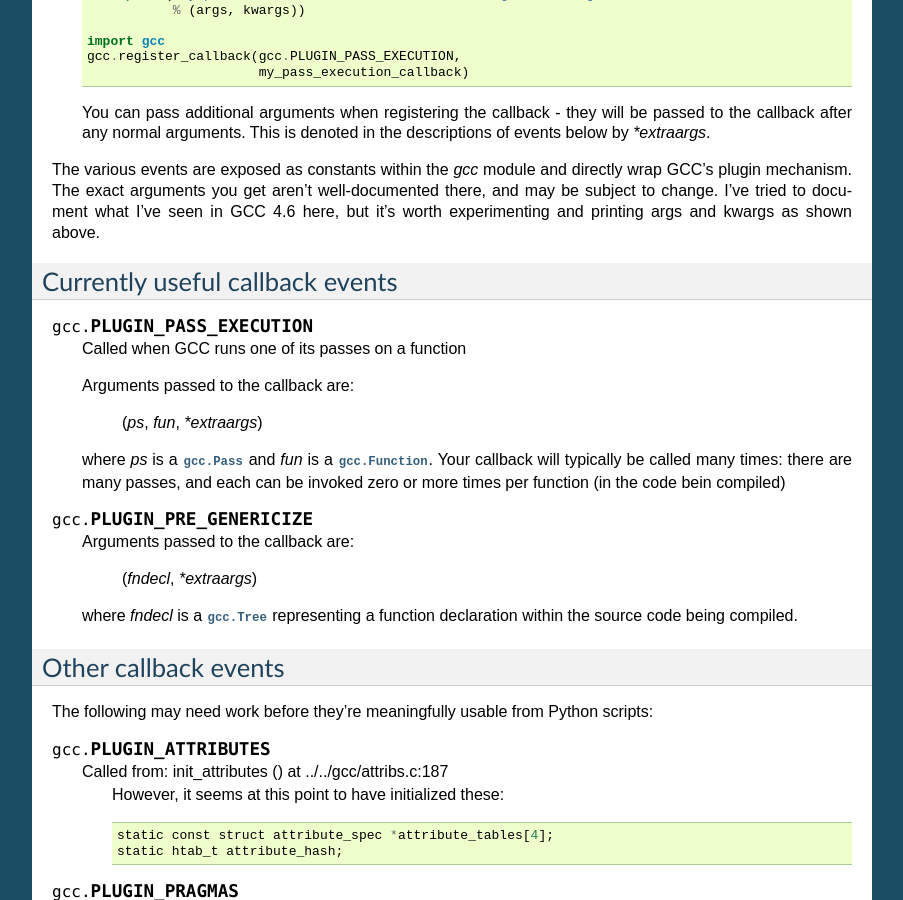
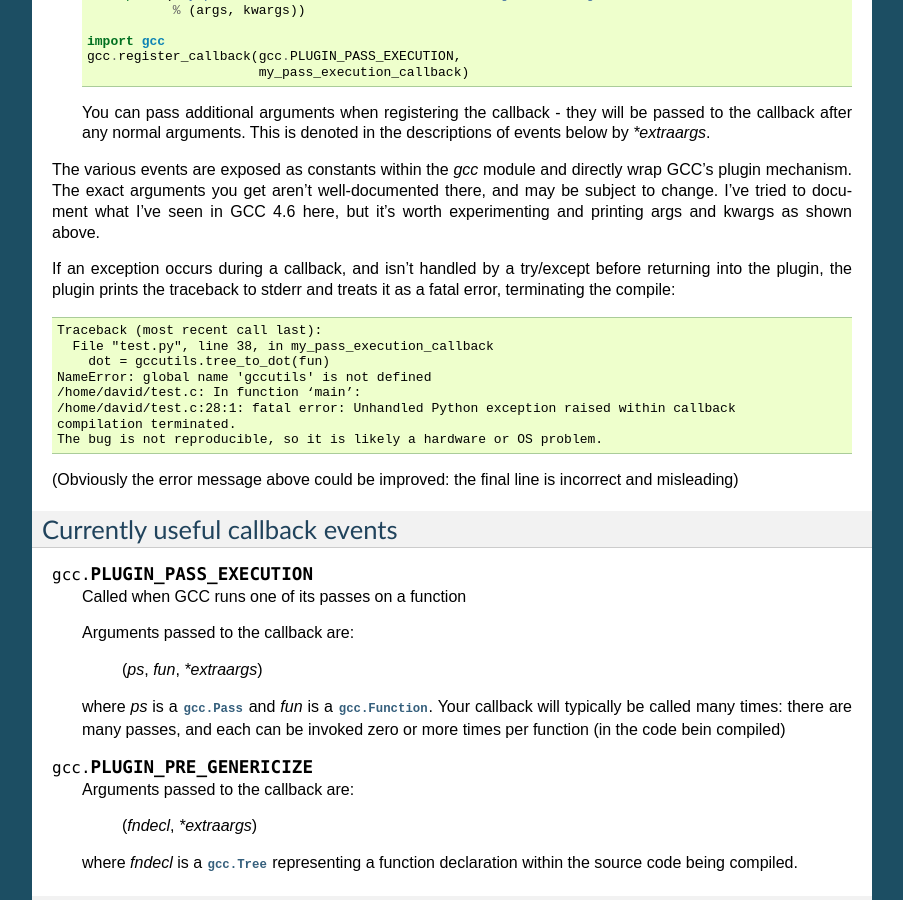
Before and after one commit to davidmalcolm/gcc-python-plugin, a Sphinx documentation site: the page built from docs/basics.rst, in a window 1280 px wide and 900 px high, scrolled down 1252 px. Shown: the whole window, without its empty margins (198-1101 px from the left). Built offline with Sphinx 7.4.7, drawn with Linux system fonts in a browser that asks for light colours.

Commit message:
Add note about exception handling

```diff
--- a/docs/basics.rst
+++ b/docs/basics.rst
@@ -93,6 +93,21 @@ directly wrap GCC's plugin mechanism.  The exact arguments you get aren't
 well-documented there, and may be subject to change.  I've tried to document
 what I've seen in GCC 4.6 here, but it's worth experimenting and printing args
 and kwargs as shown above.
+
+If an exception occurs during a callback, and isn't handled by a try/except
+before returning into the plugin, the plugin prints the traceback to stderr and
+treats it as a fatal error, terminating the compile::
+
+  Traceback (most recent call last):
+    File "test.py", line 38, in my_pass_execution_callback
+      dot = gccutils.tree_to_dot(fun)
+  NameError: global name 'gccutils' is not defined
+  /home/david/test.c: In function ‘main’:
+  /home/david/test.c:28:1: fatal error: Unhandled Python exception raised within callback
+  compilation terminated.
+  The bug is not reproducible, so it is likely a hardware or OS problem.
+
+(Obviously the error message above could be improved: the final line is incorrect and misleading)
 
 Currently useful callback events
 --------------------------------
```
